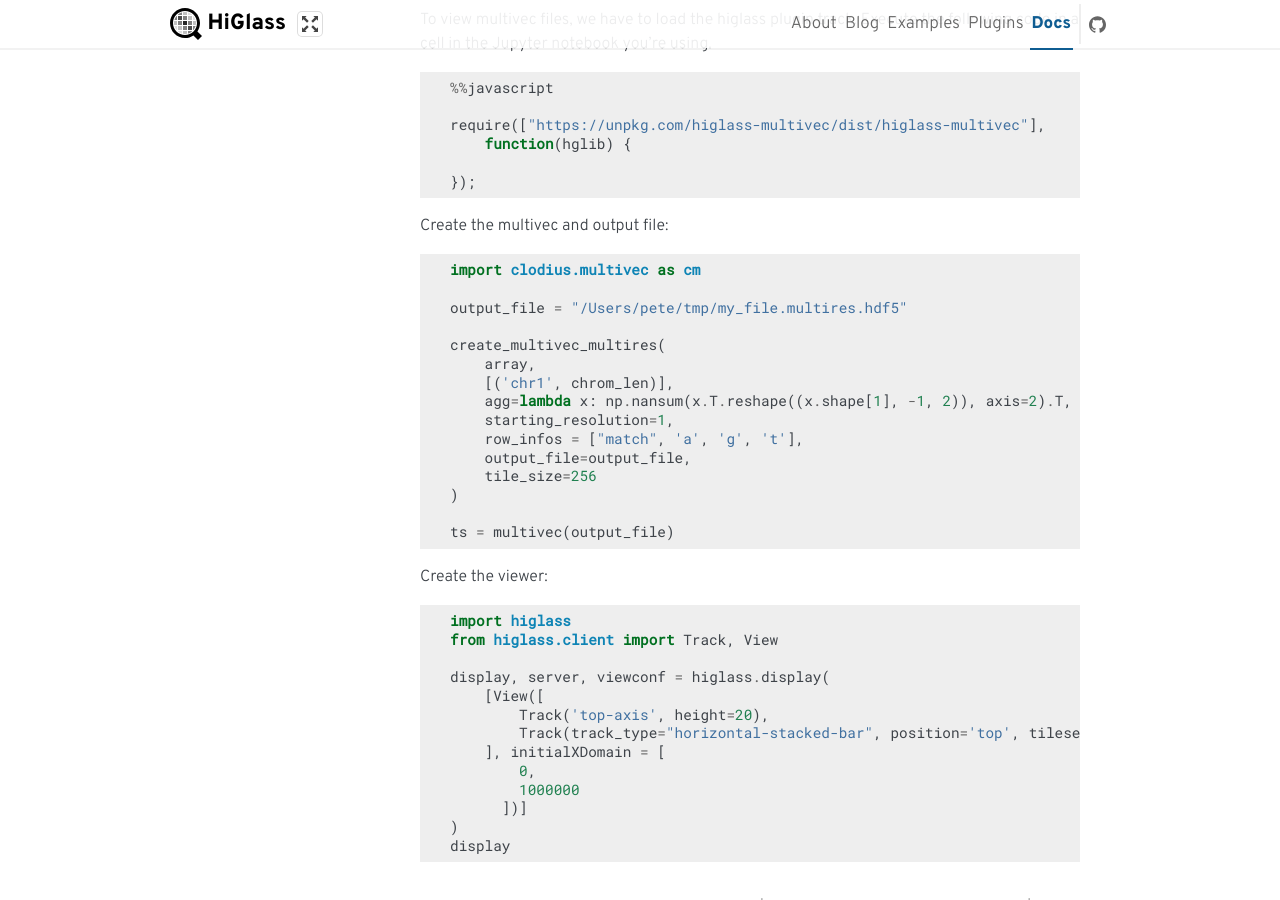
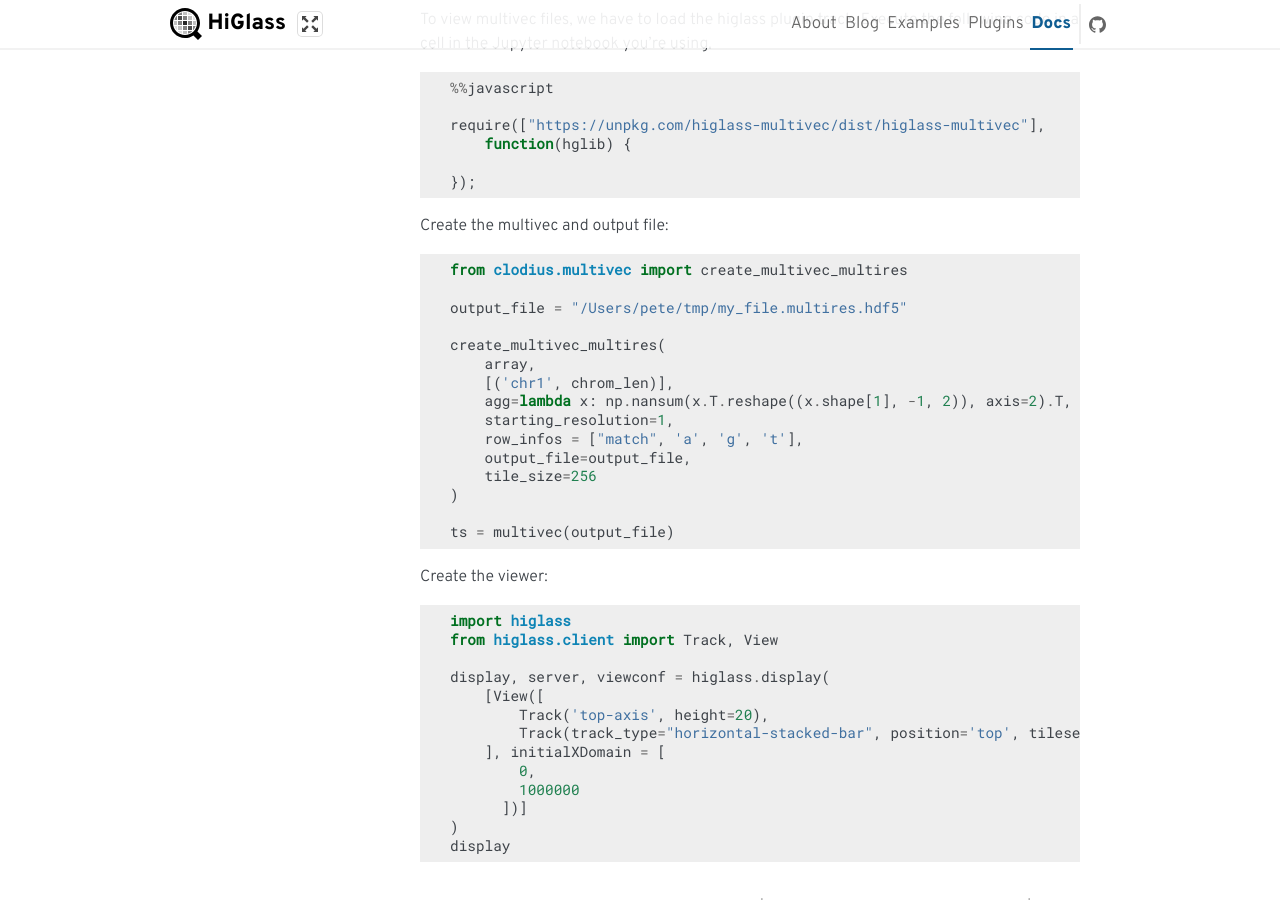
Before and after one commit to higlass/higlass-python, a Sphinx documentation site: the page built from docs/examples.rst, in a window 1280 px wide and 900 px high, scrolled down 947 px. Built offline with Sphinx 7.4.7, drawn with Linux system fonts in a browser that asks for light colours; formulas are drawn with MathJax 3.

Commit message:
Update docs/examples.rst
Co-authored-by: Nezar Abdennur <nabdennur@gmail.com>

```diff
--- a/docs/examples.rst
+++ b/docs/examples.rst
@@ -49,7 +49,7 @@ Create the multivec and output file:
 
 .. code-block:: python
 
-	import clodius.multivec as cm
+	from clodius.multivec import create_multivec_multires
 
 	output_file = "/Users/pete/tmp/my_file.multires.hdf5"
 
```
